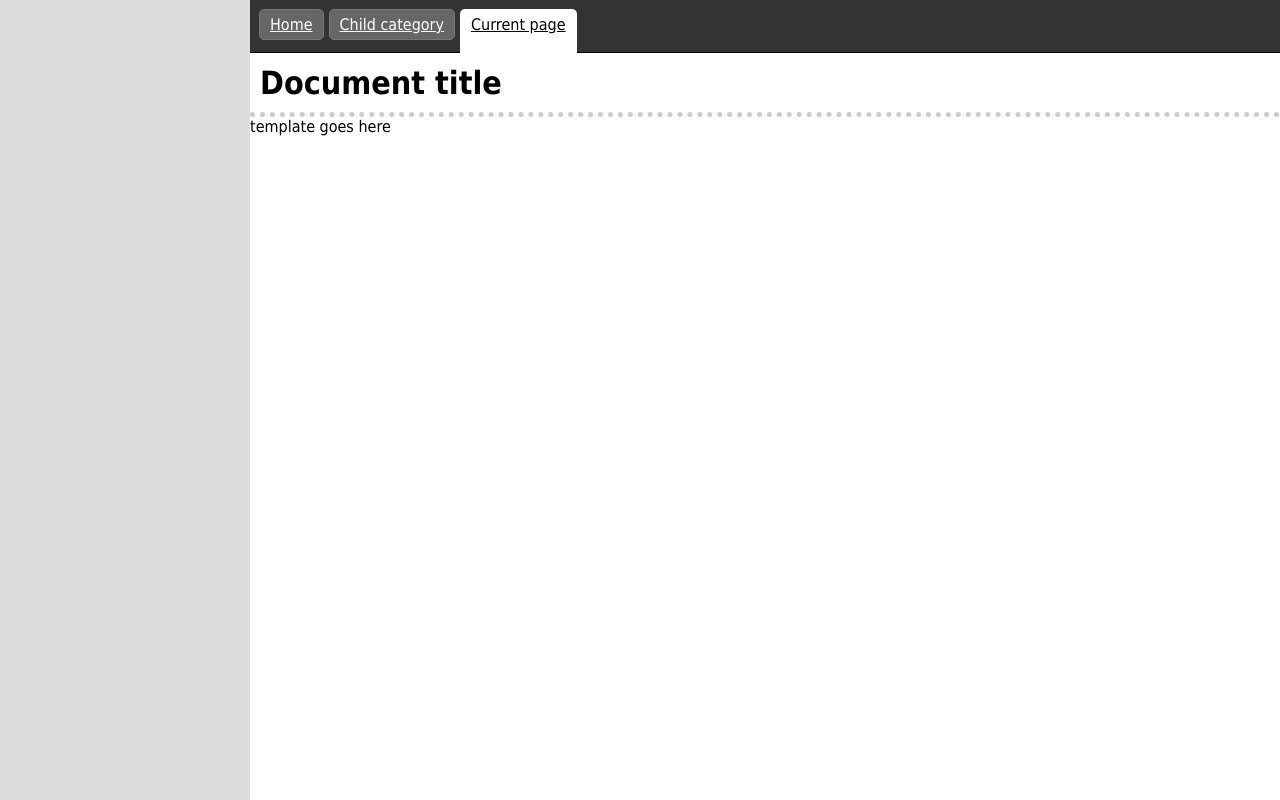
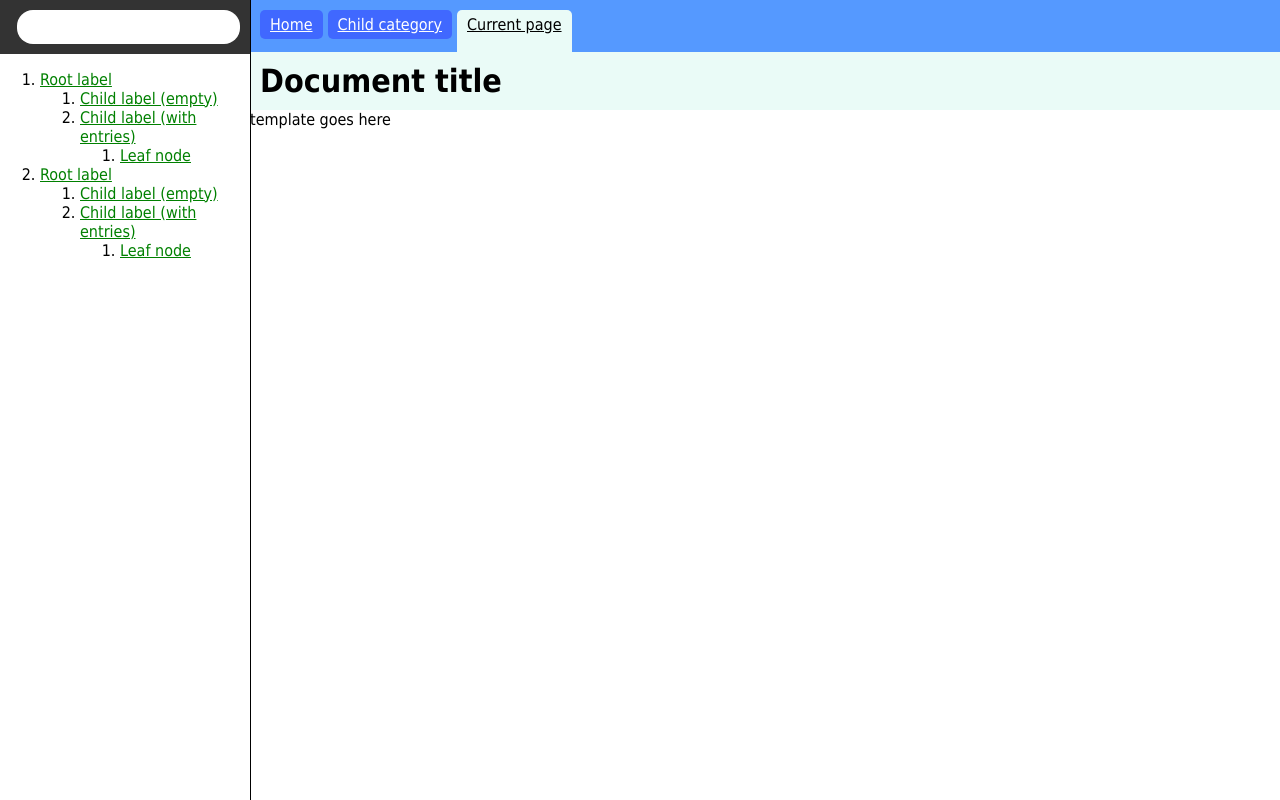
Before and after one commit to danski/tzatziki, a plain HTML site: page template/index.html in a window 1280 px wide. Drawn offline with nearby package versions, Linux system fonts and the light colour scheme.

```diff
--- a/template/css/screen.css
+++ b/template/css/screen.css
@@ -4,6 +4,9 @@ body {
 	font-family: Tahoma, Helvetica, sans-serif;
 	font-size: 1em;
 	background: white;
+
+}
+body, form, fieldset, h1,h2,h3,h4,h5,h6, hr {
 	margin: 0;
 	padding: 0;
 }
@@ -14,13 +17,6 @@ a {
 #main {
 	margin-left: 250px;
 }
-#navigation {
-	position: fixed;
-	top: 0; left: 0;
-	width: 250px;
-	height: 100%;
-	background: #DDD;
-}
 
 /* @end */
 
@@ -29,26 +25,22 @@ a {
 #main ol.breadcrumb {
 	margin: 0; padding: 10px;
 	height: 2em;
-	background: #333;
+	background: #59f;
 	list-style-type: none;
-	border-bottom: 1px solid black;
 }
 	#main ol.breadcrumb li {
 		padding: 5px 10px;
 		margin-right: 5px;
-		background: #666;
-		border: 1px solid #777;
+		background: #4068ff;
 		-webkit-border-radius: 5px;
 		-moz-border-radius: 5px;
-		position: relative;
-		top: -1px; left: -1px;
 		float: left;
 	}
 		#main ol.breadcrumb li a {
 			color: white;
 		}
 	#main ol.breadcrumb li.current {
-		background: #FFF;
+		background: #eafbf7;
 		height: 2em;
 		border-color: transparent;
 		-webkit-border-bottom-left-radius: 0;
@@ -64,13 +56,55 @@ h1 {
 	clear: both;
 	margin: 0;
 	padding: 10px;
-	border-bottom: 5px dotted #CCC;
+	font-size: 2em;
+	background-color: #eafbf7;
 }
 
 /* @end */
 
 /* @group Tree navigation */
 
+#navigation {
+	position: fixed;
+	top: 0; left: 0;
+	width: 250px;
+	height: 100%;
+	background: #FFF;
+	border-right: 1px solid black;
+}
+
+/* @group Tree list */
+
+	.tree {
+
+	}
+
+/* @end */
+
+/* @group Search form */
+
+	#search-form {
+
+	}
+	#search-form fieldset {
+		border: none;
+		background: #333;
+		padding: 10px 10px 10px 10px;
+		text-align: right;
+	}
+	#search-form input.text {
+		height: 1.1em;
+		font-size: 1em;
+		padding: 0.5em;
+		border-width: 0;
+		-webkit-border-radius: 1em;
+		-moz-border-radius: 1em;
+	}
+		#search-form label { display: none; }
+		#search-form legend { display: none; }
+		#search-form .submit { display: none; }
+
+/* @end */
 
 
 /* @end */
--- a/template/index.html
+++ b/template/index.html
@@ -39,6 +39,42 @@
 
 		</div>
 		<div id="navigation">
+			<form action="" method="get" id="search-form">
+				<fieldset>
+					<legend>Search the API docs</legend>
+					<label for="search_field">Search term</label>
+					<input type="text" class="text" value="" id="search_field" name="q" />
+				</fieldset>
+				<fieldset class="submit">
+					<input type="submit" name="commit" value="Search" />
+				</fieldset>
+			</form>
+			<ol class="tree">
+				<li>
+					<a href="/">Root label</a>
+					<ol>
+						<li><a href="">Child label (empty)</a></li>
+						<li>
+							<a href="">Child label (with entries)</a>
+							<ol>
+								<li><a href="">Leaf node</a></li>
+							</ol>
+						</li>
+					</ol>
+				</li>
+				<li>
+					<a href="/">Root label</a>
+					<ol>
+						<li><a href="">Child label (empty)</a></li>
+						<li>
+							<a href="">Child label (with entries)</a>
+							<ol>
+								<li><a href="">Leaf node</a></li>
+							</ol>
+						</li>
+					</ol>
+				</li>
+			</ol>
 		</div>
 	</div>
 
```
Also changed, not shown: 1 other file.
